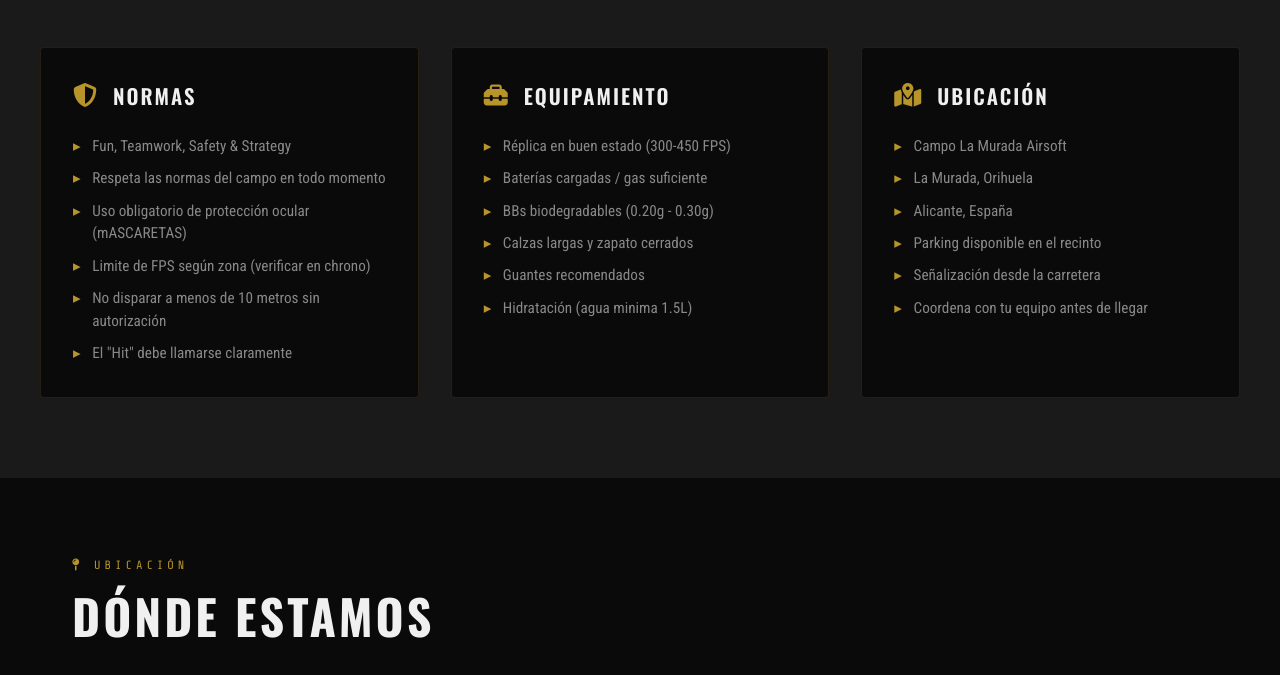
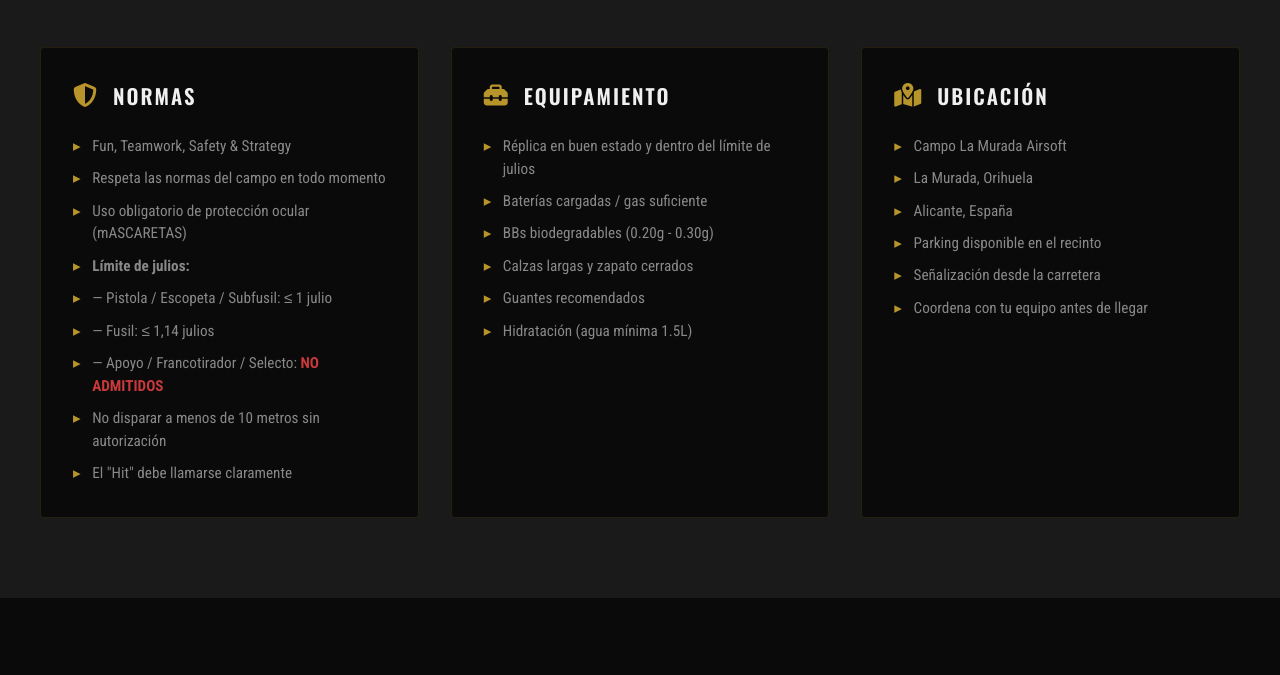
Before and after one commit to adrianpellus/lamurada-airsoft, a plain HTML site: page index.html in a window 1280 px wide. Shown: the part 1260-1935 px from the top of the page. Drawn offline with nearby package versions, Linux system fonts and the light colour scheme.

Commit message:
fix: límites de julios por tipo de réplica

```diff
--- a/index.html
+++ b/index.html
@@ -607,7 +607,10 @@
           <li>Fun, Teamwork, Safety & Strategy</li>
           <li>Respeta las normas del campo en todo momento</li>
           <li>Uso obligatorio de protección ocular (mASCARETAS)</li>
-          <li>Limite de FPS según zona (verificar en chrono)</li>
+          <li><strong> Límite de julios:</strong></li>
+          <li>— Pistola / Escopeta / Subfusil: ≤ 1 julio</li>
+          <li>— Fusil: ≤ 1,14 julios</li>
+          <li>— Apoyo / Francotirador / Selecto: <span style="color:#c9393b"><strong>NO ADMITIDOS</strong></span></li>
           <li>No disparar a menos de 10 metros sin autorización</li>
           <li>El "Hit" debe llamarse claramente</li>
         </ul>
@@ -618,12 +621,12 @@
           <h3>Equipamiento</h3>
         </div>
         <ul>
-          <li>Réplica en buen estado (300-450 FPS)</li>
+          <li>Réplica en buen estado y dentro del límite de julios</li>
           <li>Baterías cargadas / gas suficiente</li>
           <li>BBs biodegradables (0.20g - 0.30g)</li>
           <li>Calzas largas y zapato cerrados</li>
           <li>Guantes recomendados</li>
-          <li>Hidratación (agua minima 1.5L)</li>
+          <li>Hidratación (agua mínima 1.5L)</li>
         </ul>
       </div>
       <div class="info-card">
```
